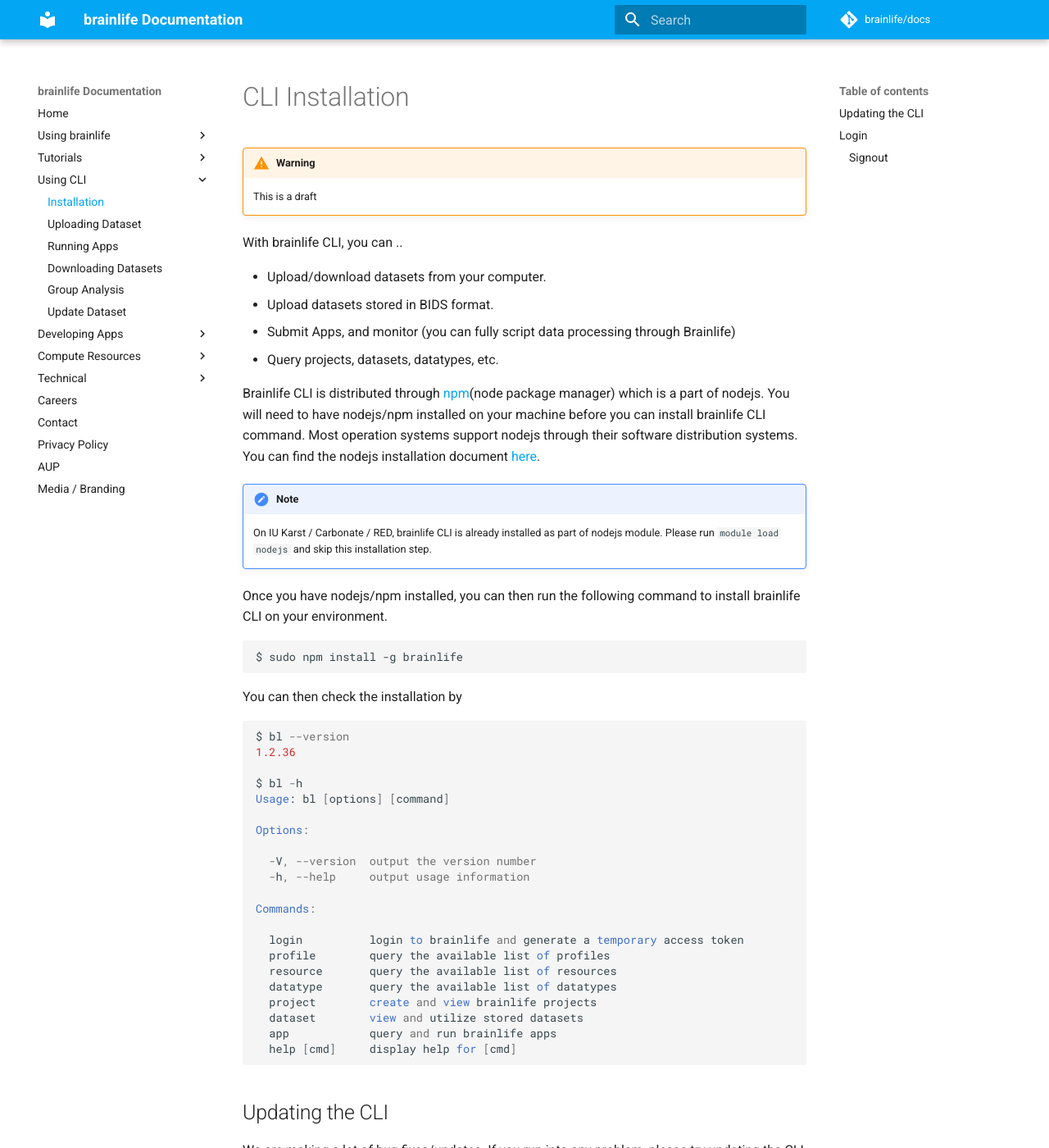
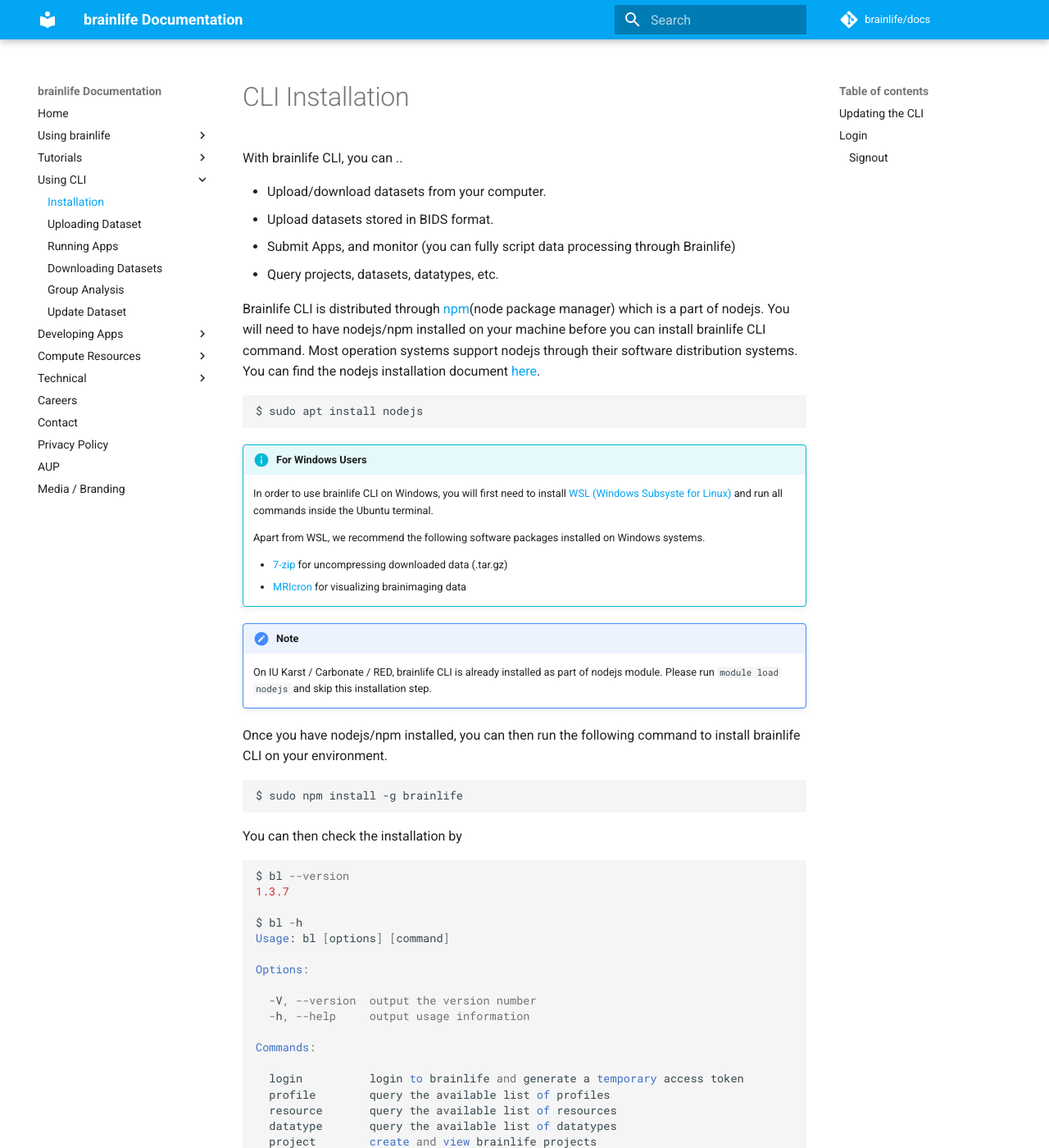
Before and after one commit to brainlife/docs, an MkDocs documentation site: the page built from docs/cli/install.md, in a window 1280 px wide and 1400 px high. Shown: the whole window at 82% size. Built offline with MkDocs 1.6.1 and Material for MkDocs 9.7.7, drawn with Linux system fonts in a browser that asks for light colours; comment, search, counter and statistics services are not loaded.

Commit message:
added a note about installing WSL and 7-zip

````diff
--- a/docs/cli/install.md
+++ b/docs/cli/install.md
@@ -1,8 +1,5 @@
 
 # CLI Installation
-
-!!! warning
-    This is a draft
 
 With brainlife CLI, you can ..
 
@@ -12,6 +9,18 @@
 * Query projects, datasets, datatypes, etc.
 
 Brainlife CLI is distributed through [npm](https://www.npmjs.com/)(node package manager) which is a part of nodejs. You will need to have nodejs/npm installed on your machine before you can install brainlife CLI command. Most operation systems support nodejs through their software distribution systems. You can find the nodejs installation document [here](https://nodejs.org/en/download/package-manager/).
+
+```
+$ sudo apt install nodejs
+```
+
+!!! Info "For Windows Users"
+    In order to use brainlife CLI on Windows, you will first need to install [WSL (Windows Subsyste for Linux)](https://docs.microsoft.com/en-us/windows/wsl/install-win10) and run all commands inside the Ubuntu terminal.
+
+    Apart from WSL, we recommend the following software packages installed on Windows systems.
+
+    * [7-zip](https://www.7-zip.org/) for uncompressing downloaded data (.tar.gz)
+    * [MRIcron](https://www.nitrc.org/projects/mricron) for visualizing brainimaging data
 
 !!! note
     On IU Karst / Carbonate / RED, brainlife CLI is already installed as part of nodejs module. Please run `module load nodejs` and skip this installation step.
@@ -26,7 +35,7 @@
 
 ```
 $ bl --version
-1.2.36
+1.3.7
 
 $ bl -h
 Usage: bl [options] [command]
--- a/package.json
+++ b/package.json
@@ -7,7 +7,7 @@
     "doc": "docs"
   },
   "scripts": {
-    "deploy": "mkdocs build && rsync -av site/ hayashis@test.brainlife.io:/usr/local/static/docs",
+    "deploy": "echo test.brainlife.io github hook service automatically updates it",
     "deploy-prod": "mkdocs build && rsync -av site/ hayashis@brainlife.io:/usr/local/static/docs",
     "dev": "mkdocs serve",
     "install": "pip install mkdocs mkdocs-material fontawesome_markdown"
````
